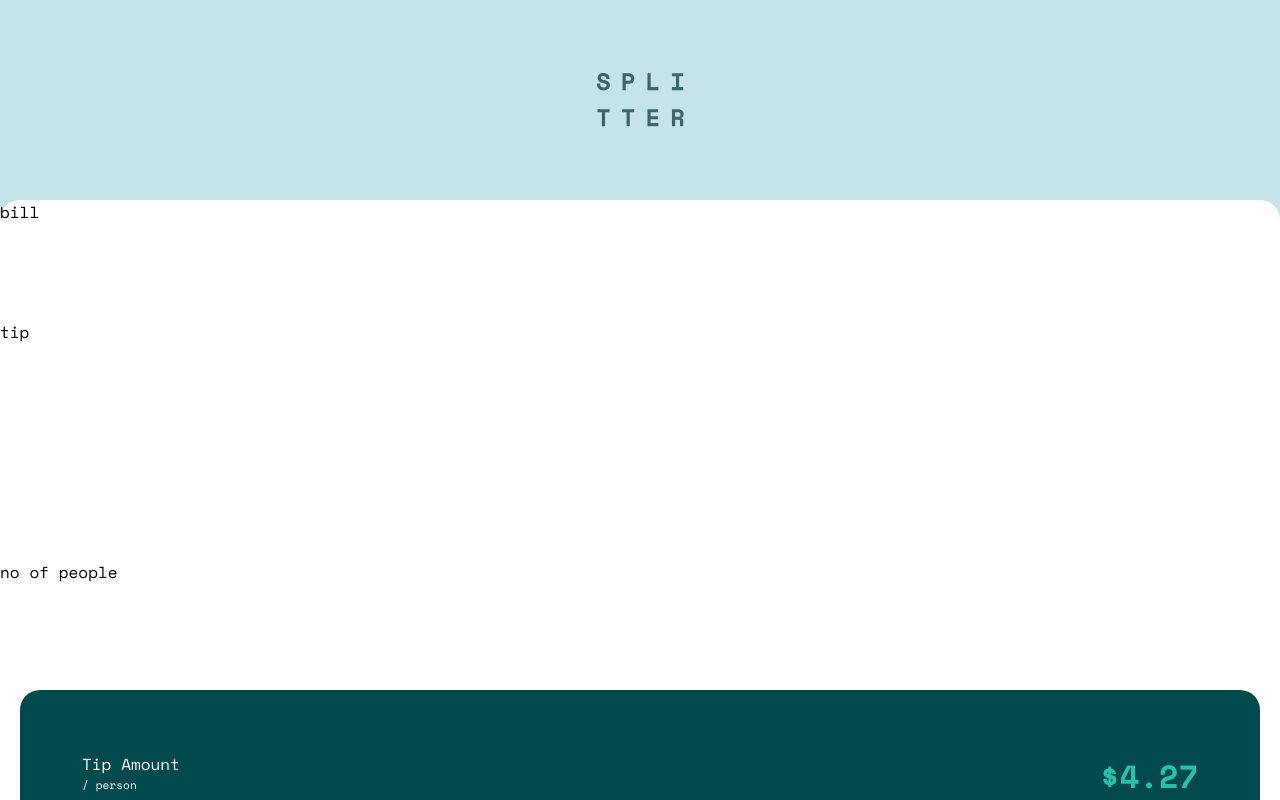
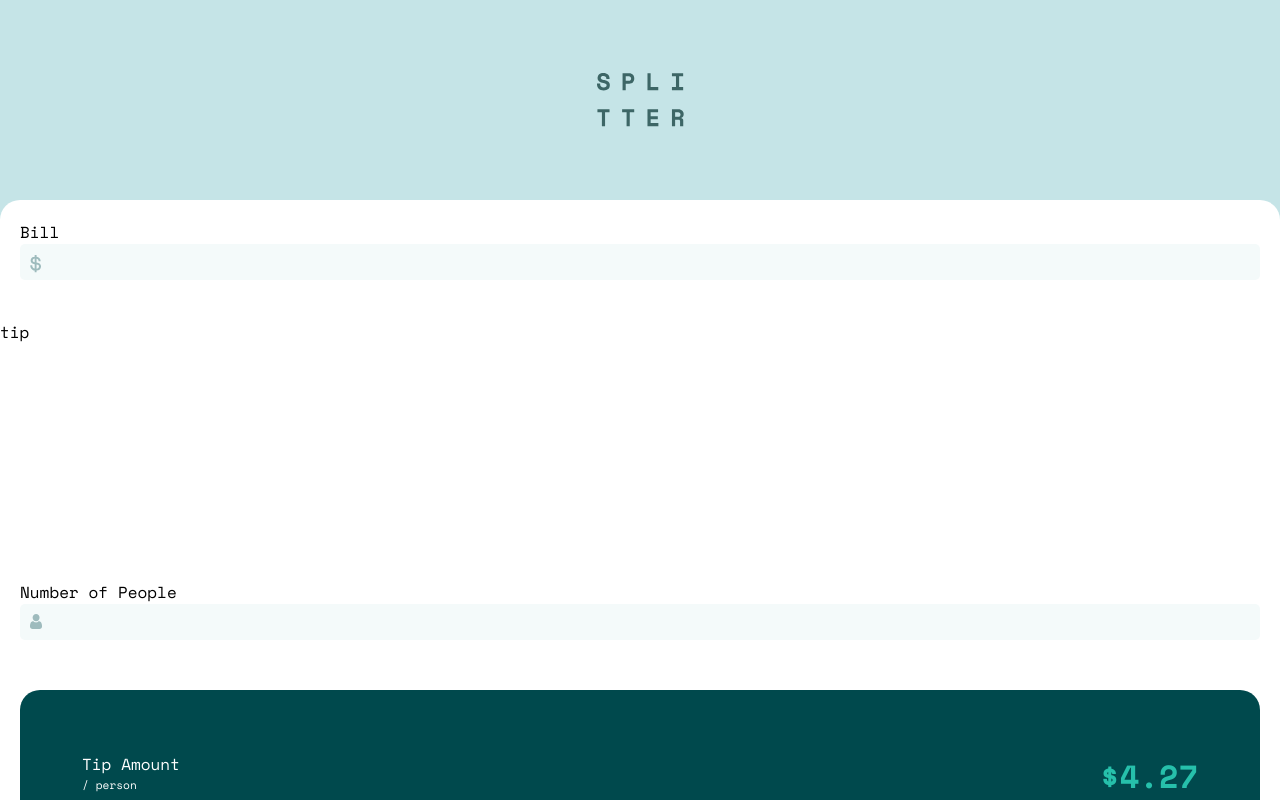
Before and after one commit to sharathkrml/tip-calculator, a React (Create React App) app: page / in a window 1280 px wide. Shown: the top 800 px of the page. Built offline with nearby package versions, Linux system fonts and the light colour scheme.

Commit message:
added Input Component

```diff
--- a/src/App.js
+++ b/src/App.js
@@ -1,6 +1,9 @@
 import logo from "./assets/images/logo.svg";
 import "./App.css";
 import Result from "./components/Result";
+import InputComponent from "./components/InputComponent";
+import dollarSign from "./assets/images/icon-dollar.svg";
+import personSign from "./assets/images/icon-person.svg";
 
 function App() {
   return (
@@ -10,9 +13,9 @@ function App() {
       </div>
       <div className="calculator-body">
         <div className="calc-input">
-          <div className="bill">bill</div>
+          <InputComponent title="Bill" logo={dollarSign} />
           <div className="tip">tip</div>
-          <div className="no-of-people">no of people</div>
+          <InputComponent title="Number of People" logo={personSign}/>
         </div>
         <div className="calc-output">
           <div className="calc-output-body">
--- /dev/null
+++ b/src/components/InputComponent.css
@@ -0,0 +1,17 @@
+.input-div {
+  margin: 20px 20px;
+}
+.input-field {
+  border: 0;
+  background-color: var(--Light-cyan-2);
+  width: 100%;
+  text-align: right;
+  font-size: 24px;
+  border-radius: 5px;
+}
+.input-sign {
+  position: absolute;
+  left: 20px;
+  margin: 10px 10px;
+  width: 12px;
+}
--- /dev/null
+++ b/src/components/InputComponent.js
@@ -0,0 +1,13 @@
+import React from 'react'
+import './InputComponent.css'
+function InputComponent(props) {
+    return (
+        <div className="input-div">
+            <p className="input-title">{props.title}</p>
+            <input className="input-field" type='text'/>
+            <img className="input-sign" src={props.logo} alt="$" />
+        </div>
+    )
+}
+
+export default InputComponent
```
